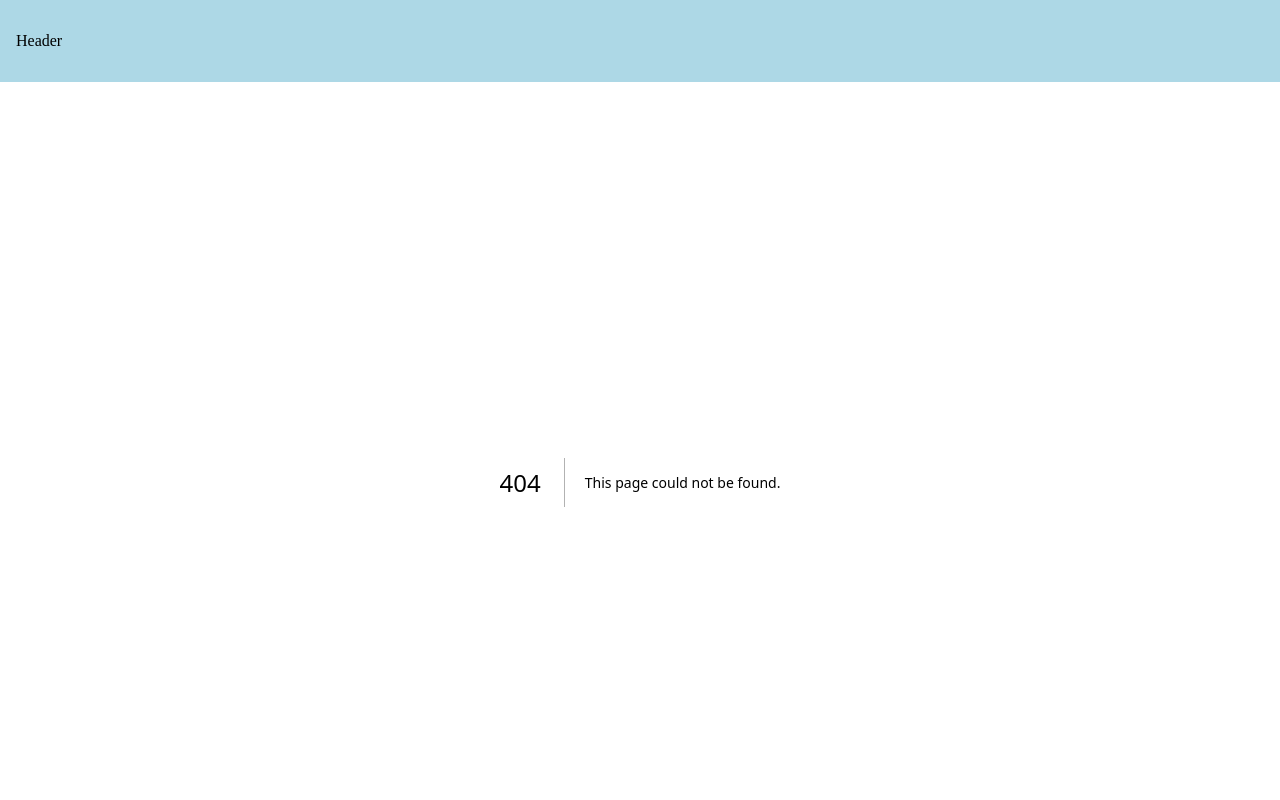
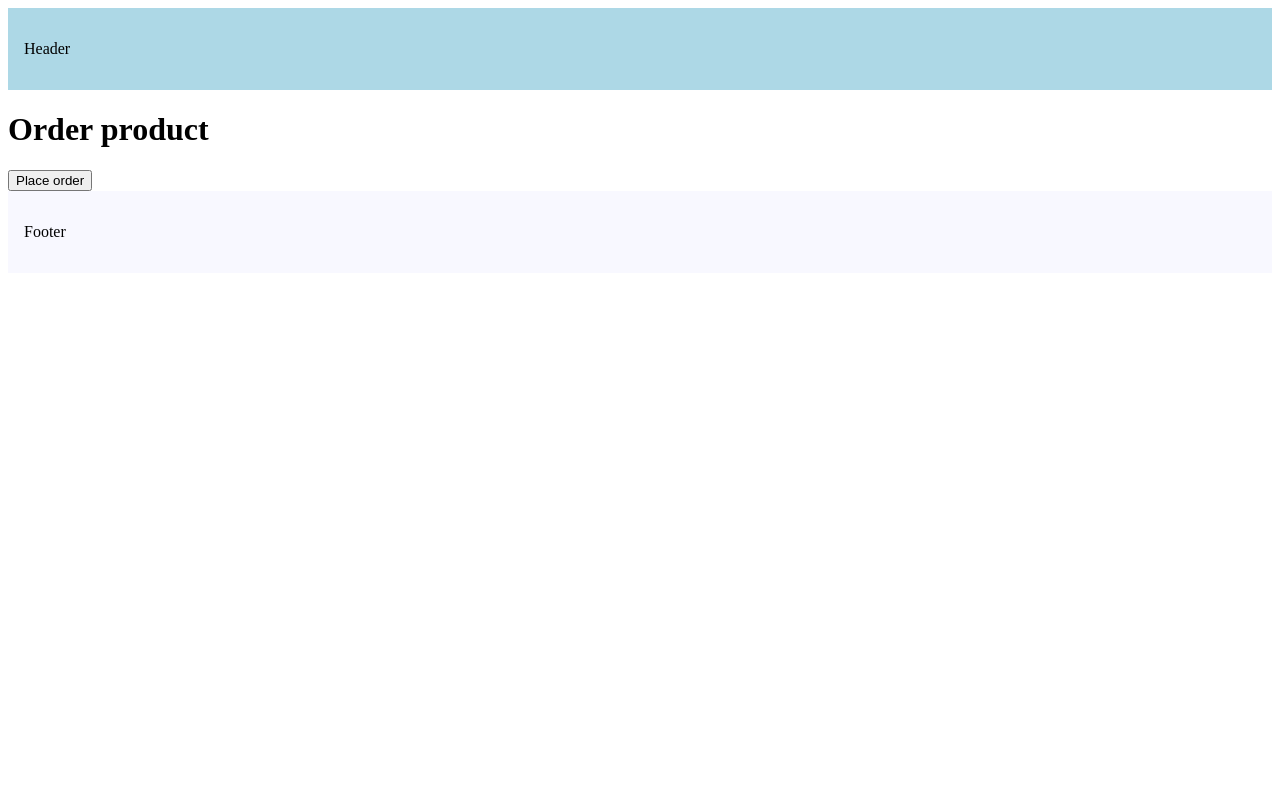
Before and after one commit to GKastet/Next-14, a Next.js app: page /order-product in a window 1280 px wide. Before the commit this address had no page. Shown: the top 800 px of the page. Built offline with nearby package versions, Linux system fonts and the light colour scheme.

Commit message:
navigate programatically

```diff
--- a/src/app/layout.tsx
+++ b/src/app/layout.tsx
@@ -6,7 +6,7 @@ export const metadata: Metadata = {
   title: {
     //absolute: "",
     default: "Next.js Tutorial - Konstantin",
-    template: "%s | Konstantin",
+    template: "Konstantin | %s",
   },
   description: "Generated by Next.js",
 };
--- /dev/null
+++ b/src/app/order-product/page.tsx
@@ -0,0 +1,21 @@
+"use client"
+import { useRouter } from "next/navigation";
+
+export default function OrderProduct() {
+  const router = useRouter();
+  const handleClick = () => {
+    console.log("Placing your order");
+    router.push("/blog")//navigates to indicated route-page (blog)
+    //router.replace("/")// navigates to home
+    //router.back()// navigates to the previous page
+    //router.forward()// navigates forward to the next page
+  };
+  return (
+    <>
+      <h1>Order product</h1>
+      <button type="button" onClick={handleClick}>
+        Place order
+      </button>
+    </>
+  );
+}
```
